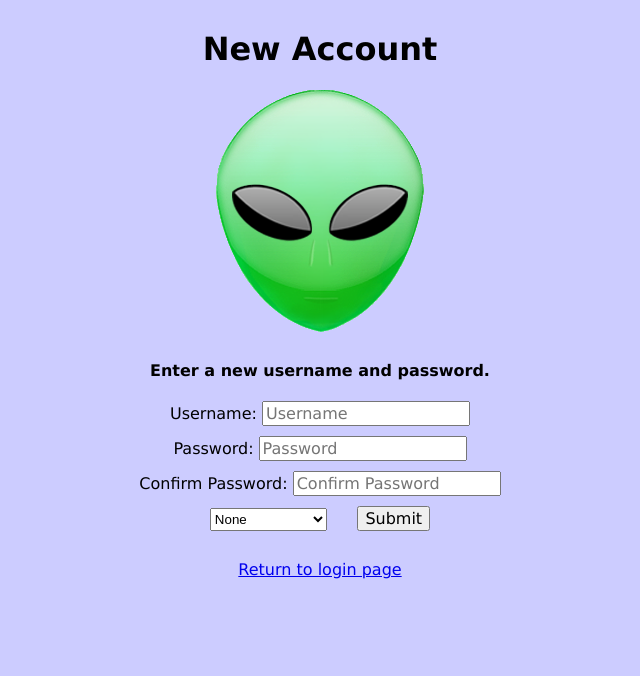
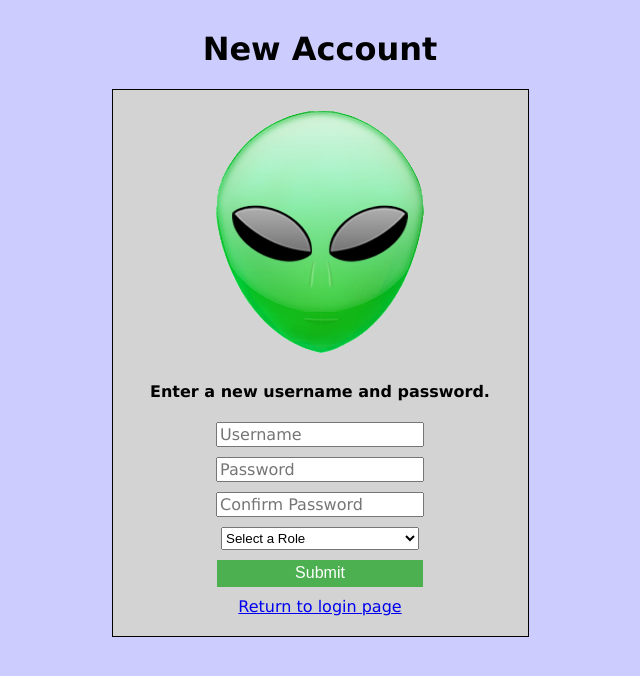
Before and after one commit to cvikupitz/OSNAP, a Flask app: template src/templates/create_user.html in a window 1280 px wide. Shown: the top 676 px of the page, without its empty margins (320-960 px from the left). Run offline with Flask 2, Linux system fonts and the light colour scheme; the template is opened without the code that fills it, so the values that code supplies are empty; some libraries are stand-ins or nearby versions.

Commit message:
Added CSS to login and create user pages.

```diff
--- a/src/templates/create_user.html
+++ b/src/templates/create_user.html
@@ -18,12 +18,44 @@ Page where users can create a new account.
 				font-size: 100%;
 				margin: 30px;
 			}
-			input {
+			div {
+				background-color: lightgrey;
+				width: 375px;
+				border: 1px solid black;
+				padding: 20px;
+				margin: 5px;
+			}
+			input[type=text] {
 				font-family: verdana;
 				font-size: 100%;
 				margin-bottom: 10px;
 			}
-			select { height: 23px; }
+			input[type=password] {
+				font-family: verdana;
+				font-size: 100%;
+				margin-bottom: 10px;
+			}
+			input[type=select] {
+				font-family: verdana;
+				font-size: 100%;
+				margin-bottom: 10px;
+				height: 23px;
+			}
+			input[type=submit] {
+				background-color: #4CAF50;
+				border: none;
+				color: white;
+				padding: 1px 78px;
+				text-decoration: none;
+				font-size: 16px;
+				cursor: pointer;
+				height: 27px;
+				margin-bottom: 10px;
+			}
+			select {
+				height: 23px;
+				margin-bottom: 10px;
+			}
 		</style>
 	</head>
 	<body>
@@ -31,20 +63,24 @@ Page where users can create a new account.
 			<title>L.O.S.T. (New User)</title>
 			<h1>New Account</h1>
 			<h3 style="color:red;"> {{ message }} </h3>
+			<div>
 				<img src="{{url_for('static', filename='alien_icon.png')}}" style="width:209px;height:246px;"/><br>
+				<form method="post">
 					<h4>Enter a new username and password.</h4>
-			<form method="post">
-				Username: <input type="text" name="username" placeholder="Username" required maxlength=16 /><br>
-				Password: <input type="password" name="password" placeholder="Password" required maxlength=16 /><br>
-				Confirm Password: <input type="password" name="confirm" placeholder="Confirm Password" required maxlength=16 /><br>
+					<input type="text" name="username" placeholder="Username" required maxlength=16 /><br>
+					<input type="password" name="password" placeholder="Password" required maxlength=16 /><br>
+					<input type="password" name="confirm" placeholder="Confirm Password" required maxlength=16 /><br>
 					<select required name="role">
-					<option value="">None</option>
+						<option value="">Select a Role
+						&nbsp;&nbsp;&nbsp;&nbsp;&nbsp;&nbsp;&nbsp;&nbsp;&nbsp;&nbsp;&nbsp;&nbsp;
+						&nbsp;&nbsp;&nbsp;&nbsp;&nbsp;&nbsp;&nbsp;&nbsp;&nbsp;&nbsp;&nbsp;&nbsp;</option>
 						<option value="1">Logistics Officer</option>
 						<option value="2">Facilities Officer</option>
-				</select>&nbsp;&nbsp;&nbsp;&nbsp;&nbsp;
-				<input type="submit" value="Submit"/><br><br>
+					</select><br>
+					<input type="submit" value="Submit"/><br>
 				</form>
 				<a href="{{url_for('login', message='')}}">Return to login page</a>
+			</div>
 		</center>
 	</body>
 </html>
--- a/src/templates/dashboard.html
+++ b/src/templates/dashboard.html
@@ -65,7 +65,6 @@ Page of the dashboard, where users can sign out and access other pages.
 					<li><h3><a href="{{url_for('transfer_req')}}">Make a Transfer Request</a></h3></li>
 				</ul>
 			</article>
-
-	</div>
+		</div>
 	</body>
 </html>
```
Also changed, not shown: src/templates/login.html (+34 -9 lines). Lines whose indentation alone changed are shown as unchanged.
